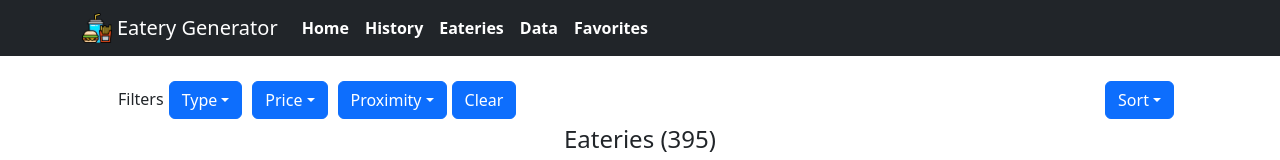
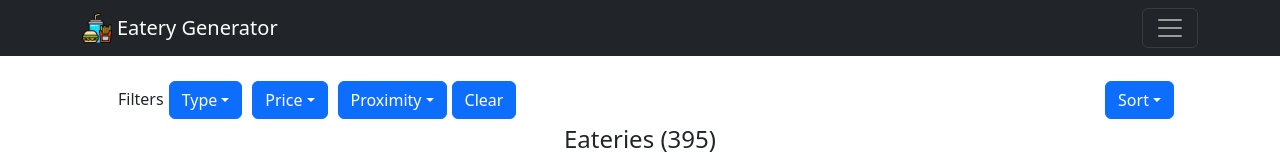
Before and after one commit to ArthurKimGl19/eateryGenerator, a React (Create React App) app: page /eateries in a window 1280 px wide. Shown: the top 160 px of the page. Built offline with nearby package versions, Linux system fonts and the light colour scheme.

Commit message:
Update navbar to close on option click

```diff
--- a/src/components/Navbar/Navbar.tsx
+++ b/src/components/Navbar/Navbar.tsx
@@ -8,15 +8,24 @@ import logo from '../../assets/fast-food_v1.png';
 import './Navbar.css';
 
 export default function NavbarComponent() {
+    const [expanded, setExpanded] = React.useState(false);
+    React.useEffect(() => {
+        console.log('expanded updated ', expanded);
+    }, [expanded]);
+    const handleClick = () => {
+        setTimeout(() => {
+            setExpanded(false);
+        }, 200);
+    };
     return (
         <Navbar
             collapseOnSelect
-            expand="sm"
+            expand="false"
+            expanded={expanded}
             bg="dark"
             variant="dark"
             sticky="top"
-            className="nav-component"
-        >
+            className="nav-component">
             <Container>
                 <Navbar.Brand className="nav-brand">
                     <img
@@ -28,9 +37,12 @@ export default function NavbarComponent() {
                     />
                     Eatery Generator
                 </Navbar.Brand>
-                <Navbar.Toggle aria-controls="responsive-navbar-nav" />
+                <Navbar.Toggle
+                    aria-controls="responsive-navbar-nav"
+                    onClick={() => setExpanded(!expanded)}
+                />
                 <Navbar.Collapse id="responsive-navbar-nav">
-                    <Nav className="me-auto nav-options">
+                    <Nav className="me-auto nav-options" onClick={handleClick}>
                         <Link to="/" className="nav-link">
                             Home
                         </Link>
```
